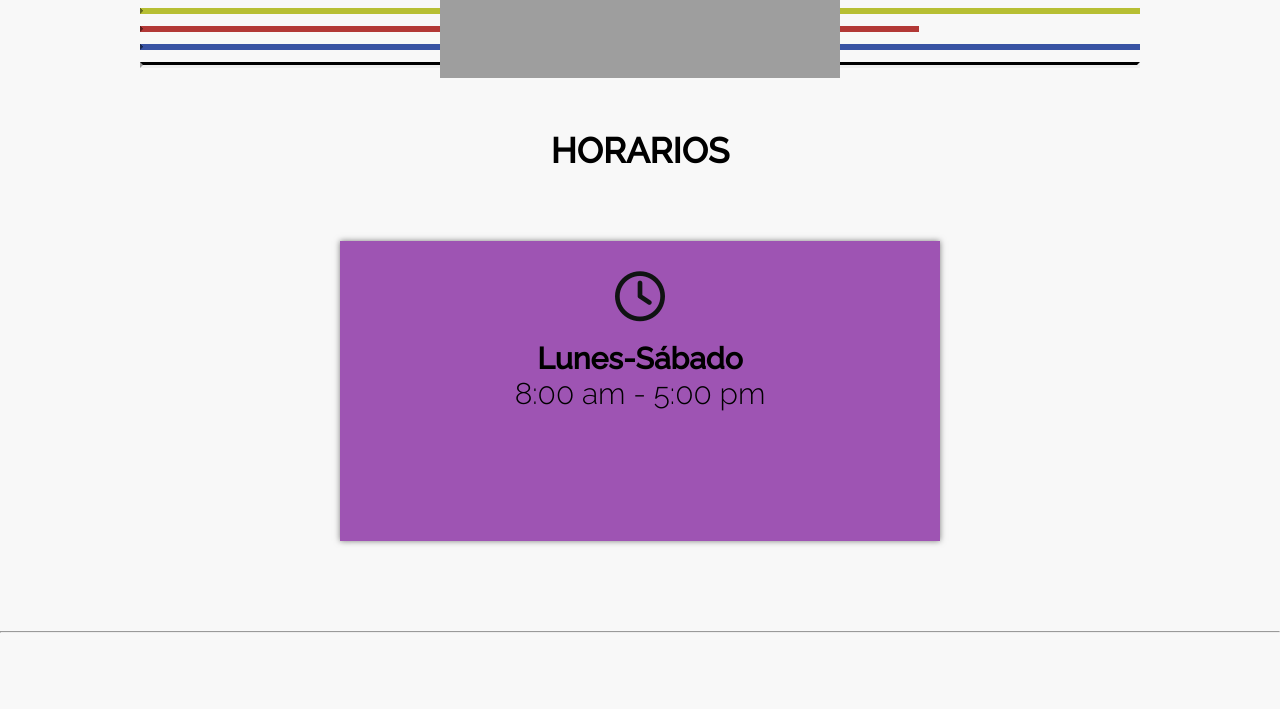
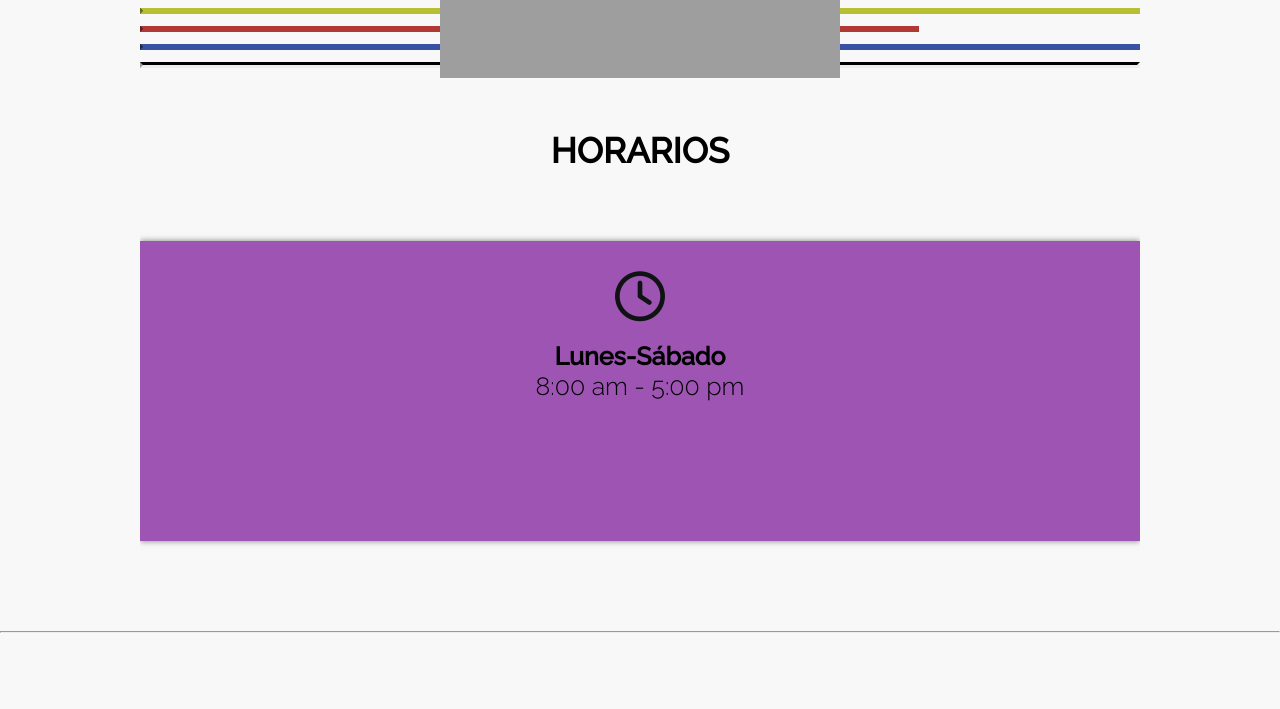
Before and after one commit to LuisNoe21/Rapi-Mandaditos, a PHP site: page / in a window 1280 px wide. Shown: the part 2251-2960 px from the top of the page. Run offline with PHP 8.4, Linux system fonts and the light colour scheme; some libraries are stand-ins or nearby versions; grey boxes are pictures that could not be loaded.

Commit message:
landing page

```diff
--- a/index.php
+++ b/index.php
@@ -119,10 +119,10 @@
                 <p>Lorem ipsum, dolor sit amet consectetur adipisicing elit.</p> -->
                 <!-- <a href="" class="cta">Learn more</a> -->
 
-            <article style="width: 60%; background-color: rgb(158, 84, 179);" class="card">
+            <article style="width: 100%; background-color: rgb(158, 84, 179);" class="card">
                 <i style="color:rgb(16, 19, 19);" class="far fa-clock"></i>
-                <h3 style="font-size: 30px;">Lunes-Sábado</h3>
-                <p style="font-size: 30px;">8:00 am - 5:00 pm</p>
+                <h3 style="font-size: 25px;">Lunes-Sábado</h3>
+                <p style="font-size: 25px;">8:00 am - 5:00 pm</p>
                 <!-- <a href="" class="cta">Learn more</a> -->
             </article>
 
```
